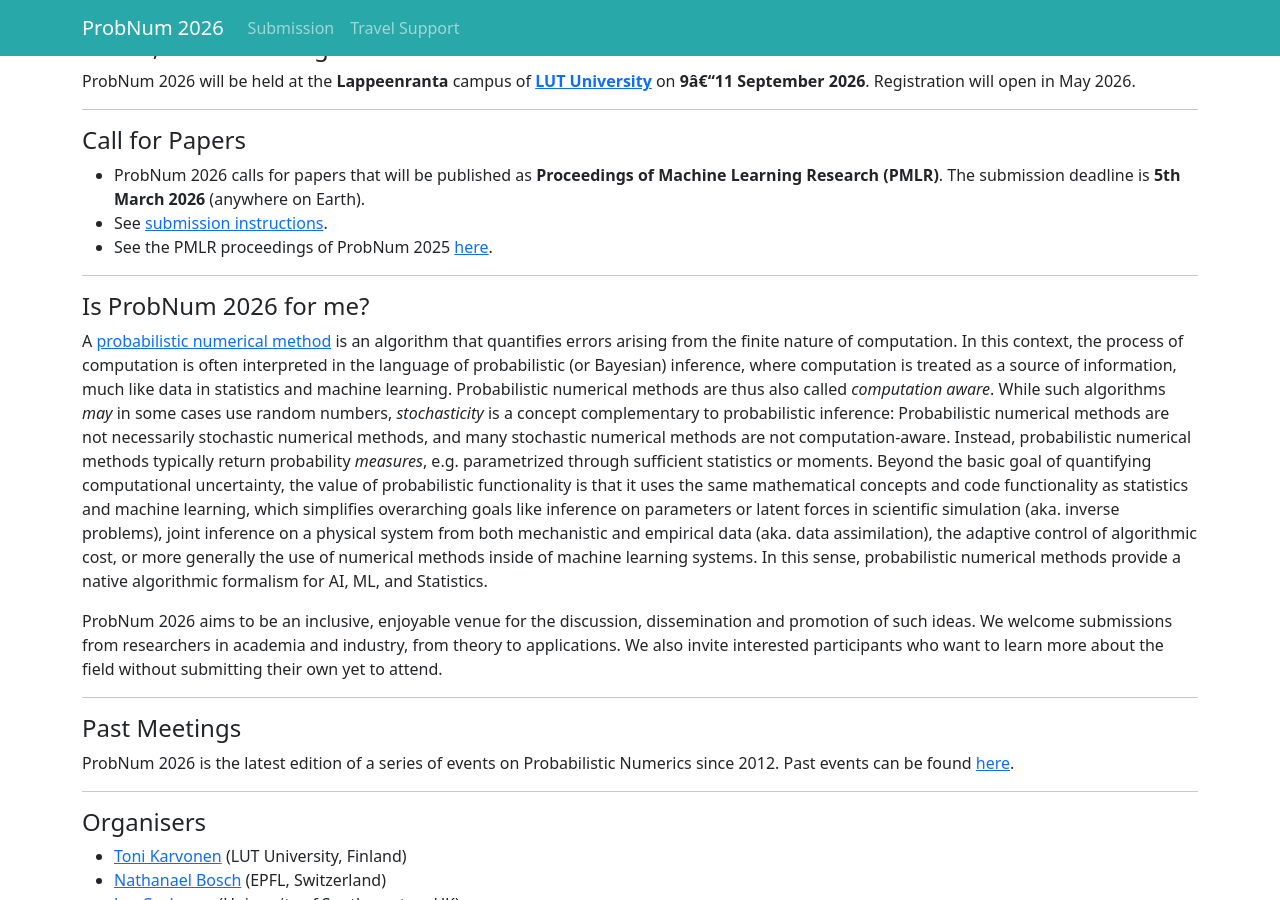
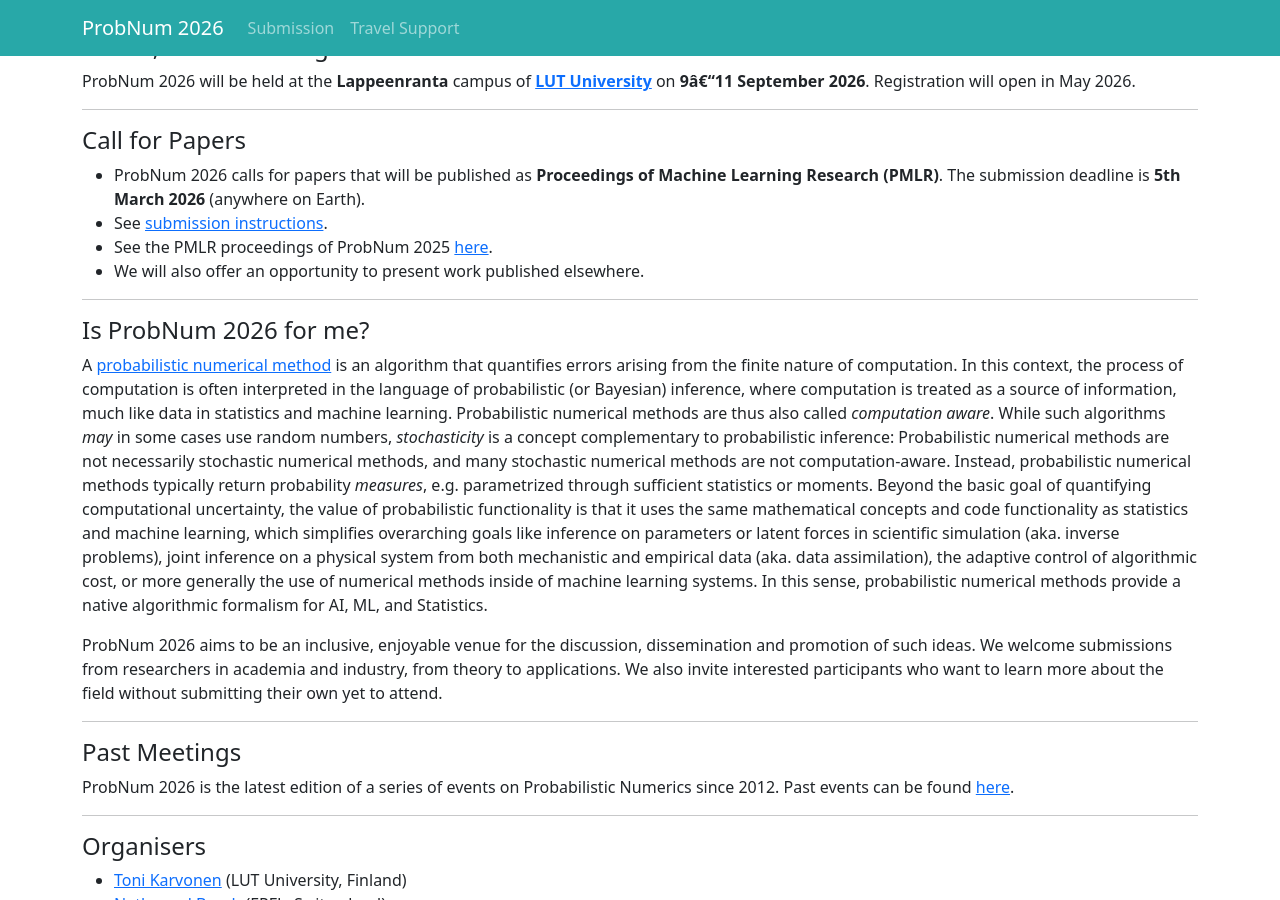
Before and after one commit to probnum2026/probnum2026.github.io, a Jekyll site: the page built from index.md, in a window 1280 px wide and 900 px high, scrolled down 664 px. Built offline with Jekyll 4.4.1, drawn with Linux system fonts in a browser that asks for light colours; nearby versions of some CDN libraries.

Commit message:
mention presenting work published elsewhere

```diff
--- a/index.md
+++ b/index.md
@@ -21,6 +21,7 @@ ProbNum 2026 will be held at the **Lappeenranta** campus of **[LUT University](h
 - ProbNum 2026 calls for papers that will be published as **Proceedings of Machine Learning Research (PMLR)**. The submission deadline is **5th March 2026** (anywhere on Earth).
 - See [submission instructions](/submissions).
 - See the PMLR proceedings of ProbNum 2025 [here](https://proceedings.mlr.press/v271/).
+- We will also offer an opportunity to present work published elsewhere.
 
 ---
 #### Is ProbNum 2026 for me?
```
